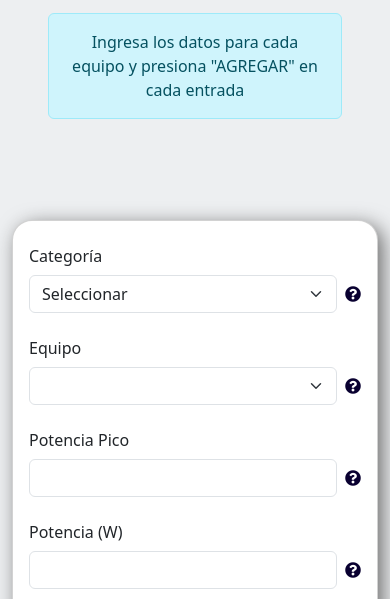
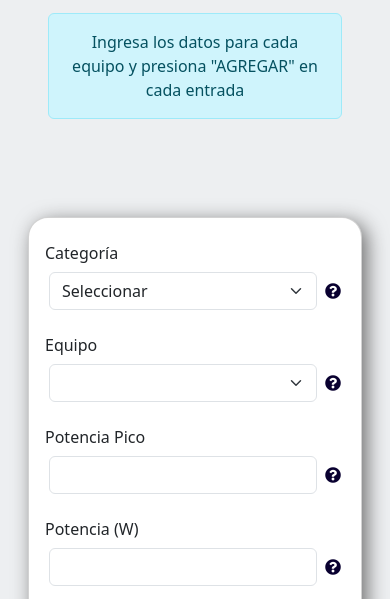
Before and after one commit to Volta-Internacional/com, a plain HTML site: page index.html in a window 390 px wide. Shown: the part 183-782 px from the top of the page. Drawn offline with nearby package versions, Linux system fonts and the light colour scheme.

Commit message:
Add files via upload

```diff
--- a/Estilos.css
+++ b/Estilos.css
@@ -695,15 +695,20 @@ footer a:hover {
   color: #444;
 }
 
-/* Solo en móvil (<576px) se aplica espaciado interno lateral */
 @media (max-width: 575.98px) {
-  .container {
-    padding-left: 15px;
-    padding-right: 15px;
+  .col-sm-6 {
+    padding-left: 16px !important;
+    padding-right: 16px !important;
   }
 
   .card {
     margin-left: 0 !important;
     margin-right: 0 !important;
+    border-radius: 20px;
+  }
+
+  body {
+    padding-left: 00;
+    padding-right: 0;
   }
 }
--- a/index.html
+++ b/index.html
@@ -21,9 +21,10 @@
         Ingresa los datos para cada equipo y presiona "AGREGAR" en cada entrada
     </div>
 
-    <div class="container mt-5">
-        <div class="row">
-            <div class="col-sm-6 mb-3 mb-sm-0">
+<div class="container mt-5">
+  <div class="row gx-0">
+    <div class="col-sm-6 mb-3 px-3">
+
                 <div class="card" id="formulario">
                     <div class="card-body">
                         <form id="f">
@@ -106,7 +107,8 @@
             </div>
 
             <!-- Panel derecho con resultados -->
-           <div class="col-sm-6">
+          <div class="col-sm-6 px-3">
+
     <div id="contenedor-lista" class="card" style="border-radius: 20px; box-shadow: 5px 5px 20px rgb(109, 109, 109); margin-top: 10%;">
         <div class="card-body" style="padding: 1rem;">
             <ol class="list-group" id="lista" style="max-height: 385px; overflow-y: auto; padding: 0 1rem; width: 100%; margin: 0 auto;">
```
